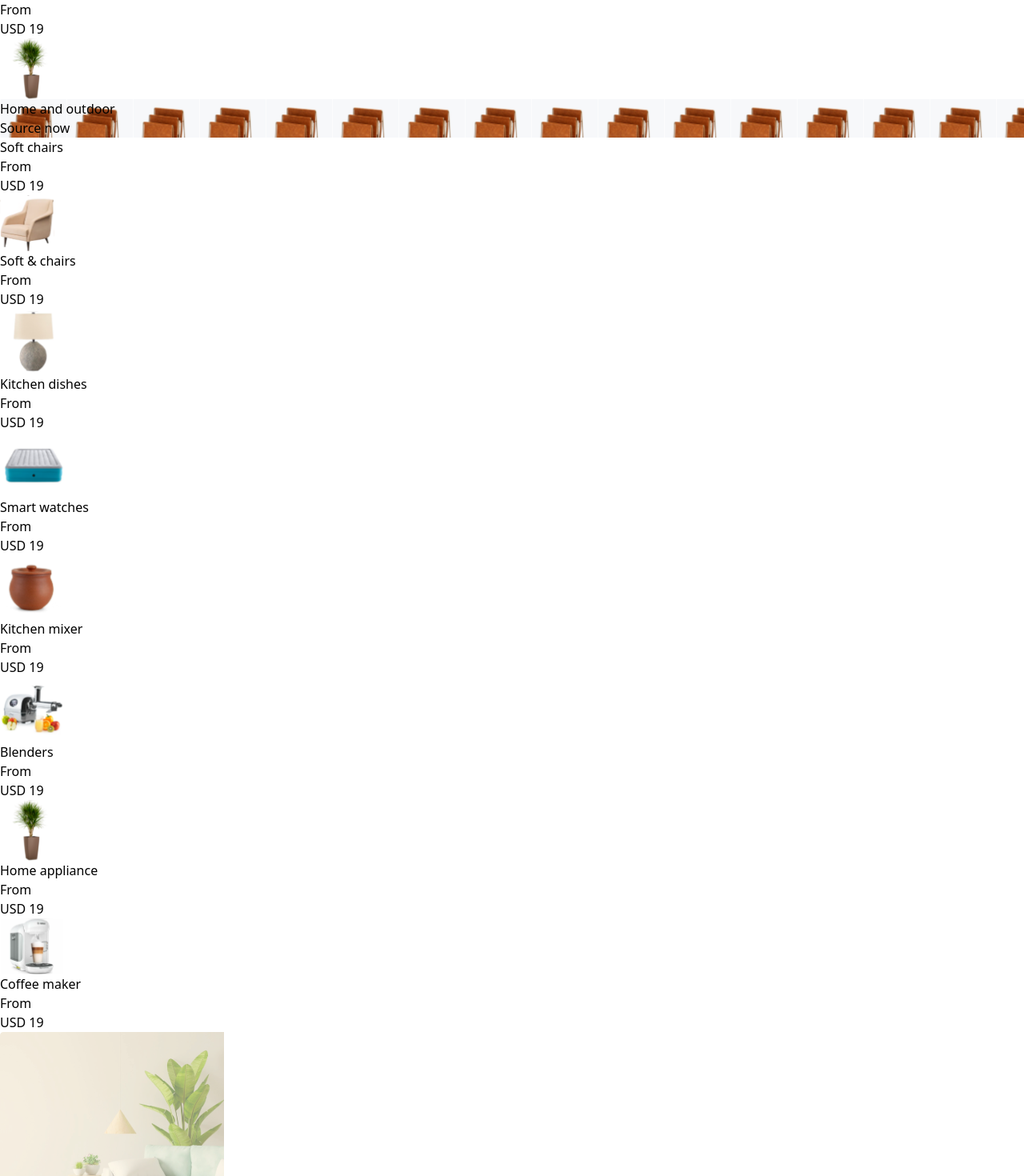
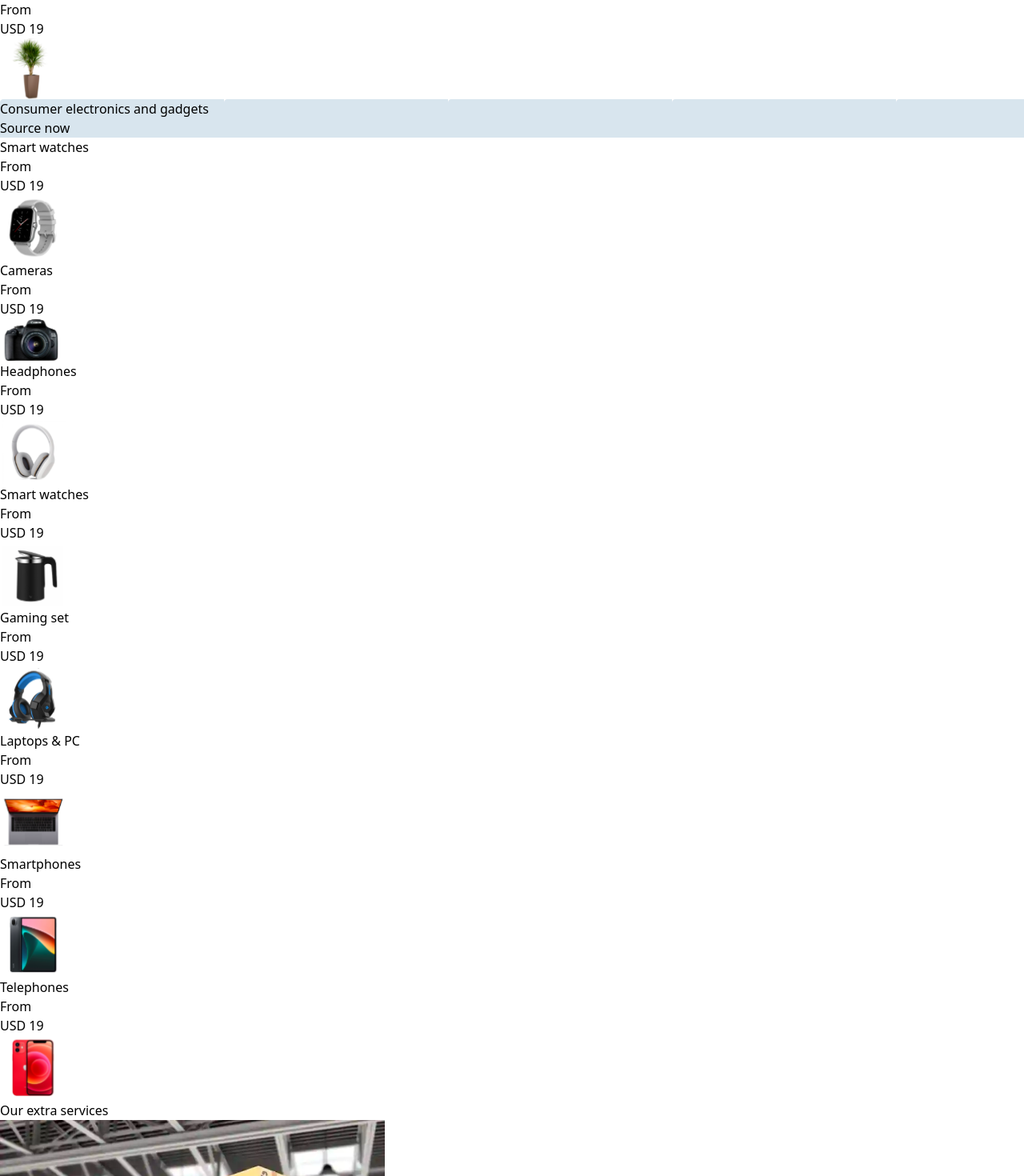
Before and after one commit to codetyhub/c1-ecomerce-frontend, a React (Vite) app: page / in a window 1280 px wide. Shown: the part 3260-4730 px from the top of the page at 80% size. Built offline with nearby package versions, Linux system fonts and the light colour scheme.

Commit message:
Changed the images

```diff
--- a/src/components/ConsumerElectronics.jsx
+++ b/src/components/ConsumerElectronics.jsx
@@ -1,20 +1,20 @@
 import React from 'react';
-import img1 from "../assets/images/image1.svg";
-import img2 from "../assets/images/image2.svg";
-import img3 from "../assets/images/image3.svg";
-import img4 from "../assets/images/image4.svg";
-import img5 from "../assets/images/image5.svg";
-import img6 from "../assets/images/image6.svg";
-import img7 from "../assets/images/image7.svg";
-import img8 from "../assets/images/image8.svg";
-import img9 from "../assets/images/image9.svg";
+import img1 from "../assets/images/img1.svg";
+import img2 from "../assets/images/img2.svg";
+import img3 from "../assets/images/img3.svg";
+import img4 from "../assets/images/img4.svg";
+import img5 from "../assets/images/img5.svg";
+import img6 from "../assets/images/img6.svg";
+import img7 from "../assets/images/img7.svg";
+import img8 from "../assets/images/img8.svg";
+import img9 from "../assets/images/img9.svg";
 
 const ConsumerElectronics = () => {
     return (
         <div className=''>
             <div className="flex container lg:flex-row sm:flex-col md:flex-col flex-col mx-auto p-10">
                 <div className="lg:w-[500px] md:w-full sm:w-full  p-5 object-fill bg-cover bg-center" style={{backgroundImage: `url(${img9})`}}>
-                    <h3 className="text-black font-bold text-[24px] w-[50%] mb-4">Home and outdoor</h3>
+                    <h3 className="text-black font-bold text-[24px] w-[50%] mb-4">Consumer electronics and gadgets</h3>
                     <button className="bg-white hover:bg-gray-400 transition text-black text-[20px] font-[500]  px-4 py-2 mt-[10px] rounded-md">
                         Source now
                     </button>
@@ -24,7 +24,7 @@ const ConsumerElectronics = () => {
                     {/* Single Box */}
                     <div className="flex justify-between p-[10px] mx-[5px] cursor-pointer">
                         <div className='text-[13px]'>
-                            <p className="text-[16px]">Soft chairs</p>
+                            <p className="text-[16px]">Smart watches</p>
                             <p className='text-gray-500'>From<br/>USD 19</p>
                         </div>
                         <div className="pt-[30px]">
@@ -34,7 +34,7 @@ const ConsumerElectronics = () => {
 
                     <div className="flex justify-between p-[10px]  mx-[5px]  cursor-pointer">
                         <div className="text-[13px]">
-                            <p className="text-[16px]">Soft & chairs</p>
+                            <p className="text-[16px]">Cameras</p>
                             <p className='text-gray-500'>From<br/>USD 19</p>
                         </div>
                         <div className="pt-[30px]">
@@ -44,7 +44,7 @@ const ConsumerElectronics = () => {
 
                     <div className="flex justify-between p-[10px]  mx-[5px]  cursor-pointer">
                         <div className="text-[13px]">
-                            <p className="text-[16px]">Kitchen dishes</p>
+                            <p className="text-[16px]">Headphones</p>
                             <p className='text-gray-500'>From<br/>USD 19</p>
                         </div>
                         <div className="pt-[30px]">
@@ -64,7 +64,7 @@ const ConsumerElectronics = () => {
 
                     <div className="flex justify-between p-[10px]  mx-[5px]  cursor-pointer">
                         <div className="text-[13px]">
-                            <p className="text-[16px]">Kitchen mixer</p>
+                            <p className="text-[16px]">Gaming set</p>
                             <p className='text-gray-500'>From<br/>USD 19</p>
                         </div>
                         <div className="pt-[30px]">
@@ -74,7 +74,7 @@ const ConsumerElectronics = () => {
 
                     <div className="flex justify-between p-[10px]  mx-[5px]  cursor-pointer">
                         <div className="text-[13px]">
-                            <p className="text-[16px]">Blenders</p>
+                            <p className="text-[16px]">Laptops & PC</p>
                             <p className='text-gray-500'>From<br/>USD 19</p>
                         </div>
                         <div className="pt-[30px]">
@@ -84,7 +84,7 @@ const ConsumerElectronics = () => {
 
                     <div className="flex justify-between p-[10px] mx-[5px] cursor-pointer">
                         <div className="text-[13px]">
-                            <p className="text-[16px]">Home appliance</p>
+                            <p className="text-[16px]">Smartphones</p>
                             <p className='text-gray-500'>From<br/>USD 19</p>
                         </div>
                         <div className="pt-[30px]">
@@ -94,7 +94,7 @@ const ConsumerElectronics = () => {
 
                     <div className="flex justify-between p-[10px]  mx-[5px]  cursor-pointer">
                         <div className="text-[13px]">
-                            <p className="text-[16px]">Coffee maker</p>
+                            <p className="text-[16px]">Telephones</p>
                             <p className='text-gray-500'>From<br/>USD 19</p>
                         </div>
                         <div className="pt-[30px]">
```
Also changed, not shown: 1 other file (tests, documents, lock files or other folders).
